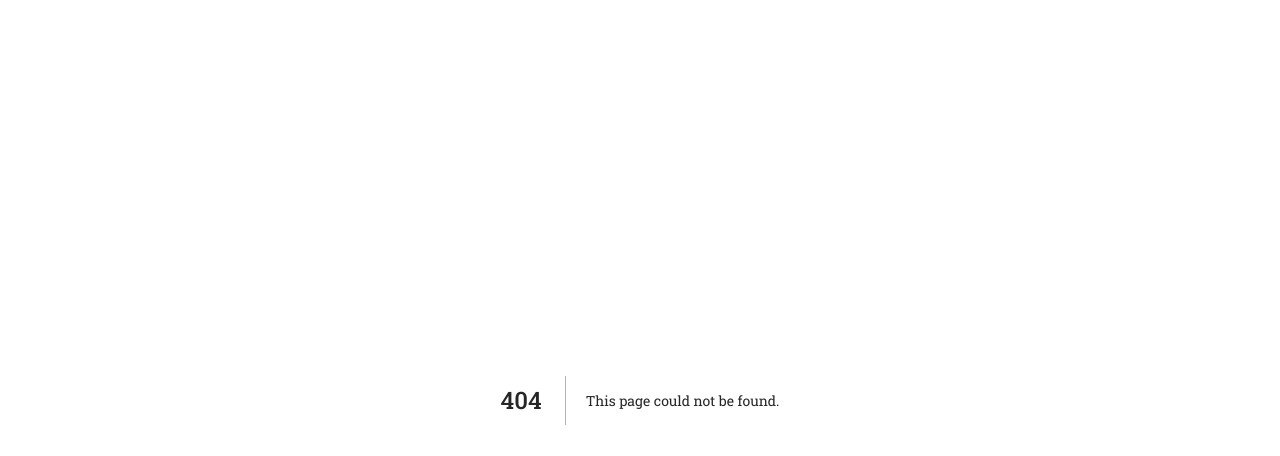
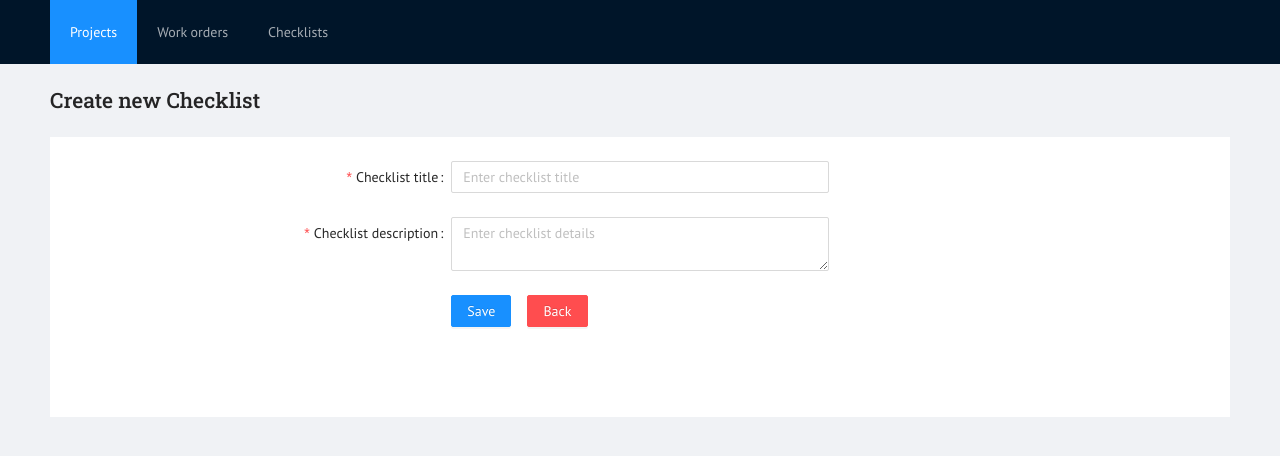
Before and after one commit to amitavroy/invoicer-app, a Next.js app: page /checklist/add in a window 1280 px wide. Before the commit this address had no page. Shown: the top 456 px of the page. Built offline with nearby package versions, Linux system fonts and the light colour scheme.

Commit message:
Worked on the checklist create form

```diff
--- /dev/null
+++ b/components/forms/checklist-add.form.tsx
@@ -0,0 +1,56 @@
+import { Button, Form, Input, Space } from "antd";
+import Link from "next/link";
+import { useRouter } from "next/router";
+import ChecklistService from "../../services/checklist.service";
+
+const ChecklistAddForm = () => {
+  const router = useRouter();
+
+  const handleOnFinish = async (values: any) => {
+    const resp = await ChecklistService.saveProject(values);
+    resp.status === 201 && router.push("/checklist");
+  };
+  const handleOnFinishFailed = (errorInfo: any) => {
+    console.log("Error", errorInfo);
+  };
+  return (
+    <Form
+      name="projectadd"
+      labelCol={{ span: 8 }}
+      wrapperCol={{ span: 8 }}
+      onFinish={handleOnFinish}
+      onFinishFailed={handleOnFinishFailed}
+    >
+      <Form.Item
+        label="Checklist title"
+        name="title"
+        rules={[{ required: true, message: "Title is required!" }]}
+      >
+        <Input placeholder="Enter checklist title" />
+      </Form.Item>
+
+      <Form.Item
+        label="Checklist description"
+        name="description"
+        rules={[{ required: true, message: "Description is required!" }]}
+      >
+        <Input.TextArea placeholder="Enter checklist details" />
+      </Form.Item>
+
+      <Form.Item wrapperCol={{ offset: 8, span: 8 }}>
+        <Space direction="horizontal" size="middle">
+          <Button type="primary" htmlType="submit" icon=" ">
+            Save
+          </Button>
+          <Link href="/checklist">
+            <Button type="primary" htmlType="submit" danger icon=" ">
+              Back
+            </Button>
+          </Link>
+        </Space>
+      </Form.Item>
+    </Form>
+  );
+};
+
+export default ChecklistAddForm;
--- a/components/menu/index.tsx
+++ b/components/menu/index.tsx
@@ -17,6 +17,11 @@ const MainMenu = () => {
           <a>Work orders</a>
         </Link>
       </Menu.Item>
+      <Menu.Item key={3} onClick={(event) => setCurrentMenu(event.key)}>
+        <Link href={"/checklist"}>
+          <a>Checklists</a>
+        </Link>
+      </Menu.Item>
     </Menu>
   );
 };
--- a/components/tables/checklist.table.tsx
+++ b/components/tables/checklist.table.tsx
@@ -1,4 +1,5 @@
 import { Pagination, Space, Table } from "antd";
+import React from "react";
 import { ChecklistPageData } from "../../interfaces/checklist-data.interface";
 
 interface Props {
@@ -6,7 +7,10 @@ interface Props {
   onPaginationChange: (page: number) => void;
 }
 
-const ChecklistTable = ({ checklists, onPaginationChange }) => {
+const ChecklistTable: React.FC<Props> = ({
+  checklists,
+  onPaginationChange,
+}) => {
   const columns = [
     { title: "Title", dataIndex: "title", key: "title" },
     { title: "Description", dataIndex: "description", key: "description" },
--- /dev/null
+++ b/pages/checklist/add.tsx
@@ -0,0 +1,12 @@
+import ChecklistAddForm from "../../components/forms/checklist-add.form";
+import Template from "../../components/template";
+
+const ChecklistAddPage = () => {
+  return (
+    <Template pageTitle="Create new Checklist">
+      <ChecklistAddForm />
+    </Template>
+  );
+};
+
+export default ChecklistAddPage;
--- /dev/null
+++ b/services/checklist.service.ts
@@ -0,0 +1,18 @@
+import { AxiosResponse } from "axios";
+import HttpService from "./http.service";
+import UrlService from "./url.service";
+
+interface ChecklistPayload {
+  title: string;
+  description: string;
+}
+
+class ChecklistService {
+  public static async saveProject(
+    data: ChecklistPayload
+  ): Promise<AxiosResponse> {
+    return await HttpService.post(UrlService.checklistCreate, data);
+  }
+}
+
+export default ChecklistService;
--- a/services/project.service.ts
+++ b/services/project.service.ts
@@ -1,9 +1,10 @@
+import { AxiosResponse } from "axios";
 import HttpService from "./http.service";
 import UrlService from "./url.service";
 
 class ProjectService {
-  public static async saveProject(name: string) {
-    const resp = await HttpService.post(UrlService.projectCreate, {
+  public static async saveProject(name: string): Promise<AxiosResponse> {
+    return await HttpService.post(UrlService.projectCreate, {
       name,
     });
   }
--- a/services/url.service.ts
+++ b/services/url.service.ts
@@ -9,6 +9,7 @@ class UrlService {
   public static workOrderDetails: string = this.baseUrl + "wo/view/";
 
   public static checklistList: string = this.baseUrl + "checklist/list?page=";
+  public static checklistCreate: string = this.baseUrl + "checklist/create";
 }
 
 export default UrlService;
--- a/services/work-order.service.ts
+++ b/services/work-order.service.ts
@@ -1,3 +1,4 @@
+import { AxiosResponse } from "axios";
 import HttpService from "./http.service";
 import UrlService from "./url.service";
 
@@ -10,7 +11,9 @@ interface WorkOrderPayload {
 }
 
 class WorkOrderService {
-  public static async saveWorkOrder(data: WorkOrderPayload) {
+  public static async saveWorkOrder(
+    data: WorkOrderPayload
+  ): Promise<AxiosResponse> {
     return await HttpService.post(UrlService.workOrderCreate, data);
   }
 }
```
Also changed, not shown: pages/checklist/index.tsx (+4 -7 lines), pages/project/index.tsx (+2 -6 lines).
